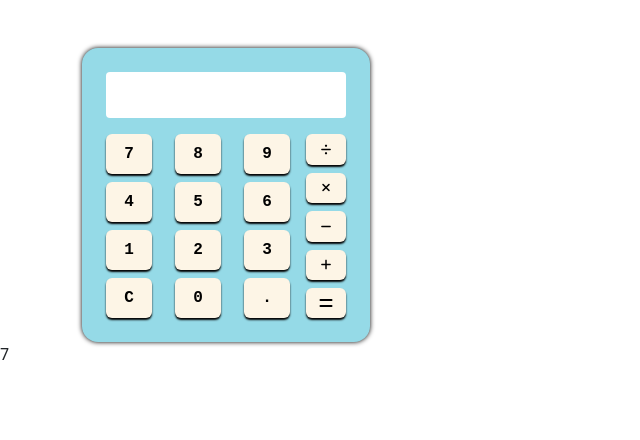
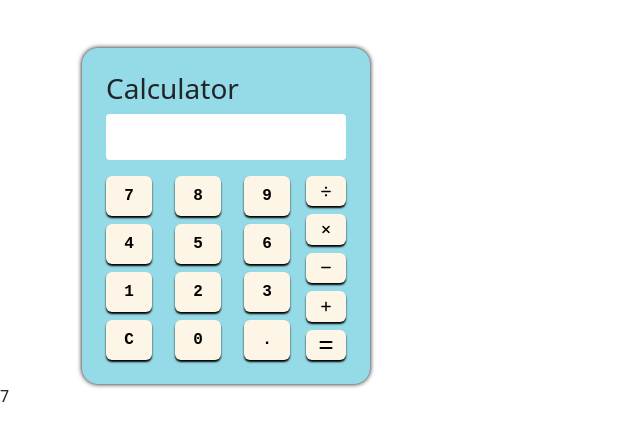
Before and after one commit to nileshmantati/Calculator, a plain HTML site: page index.html in a window 1280 px wide. Shown: the whole page, without its empty margins (0-640 px from the left). Drawn offline with Linux system fonts and the light colour scheme.

Commit message:
Index File

```diff
--- a/calculator.html
+++ b/index.html
@@ -15,7 +15,7 @@
 <body>
     <div class="container">
         <div class="main rounded-4 mt-5 py-4 px-4">
-            <!-- <h3>Calculator</h3> -->
+            <h3>Calculator</h3>
             <form action=" #" onreset="reset()"
                 class="d-flex flex-column justify-content-center align-items-center row-gap-3">
                 <div class="getvalue w-100 h-auto d-flex flex-column justify-content-center">
```
